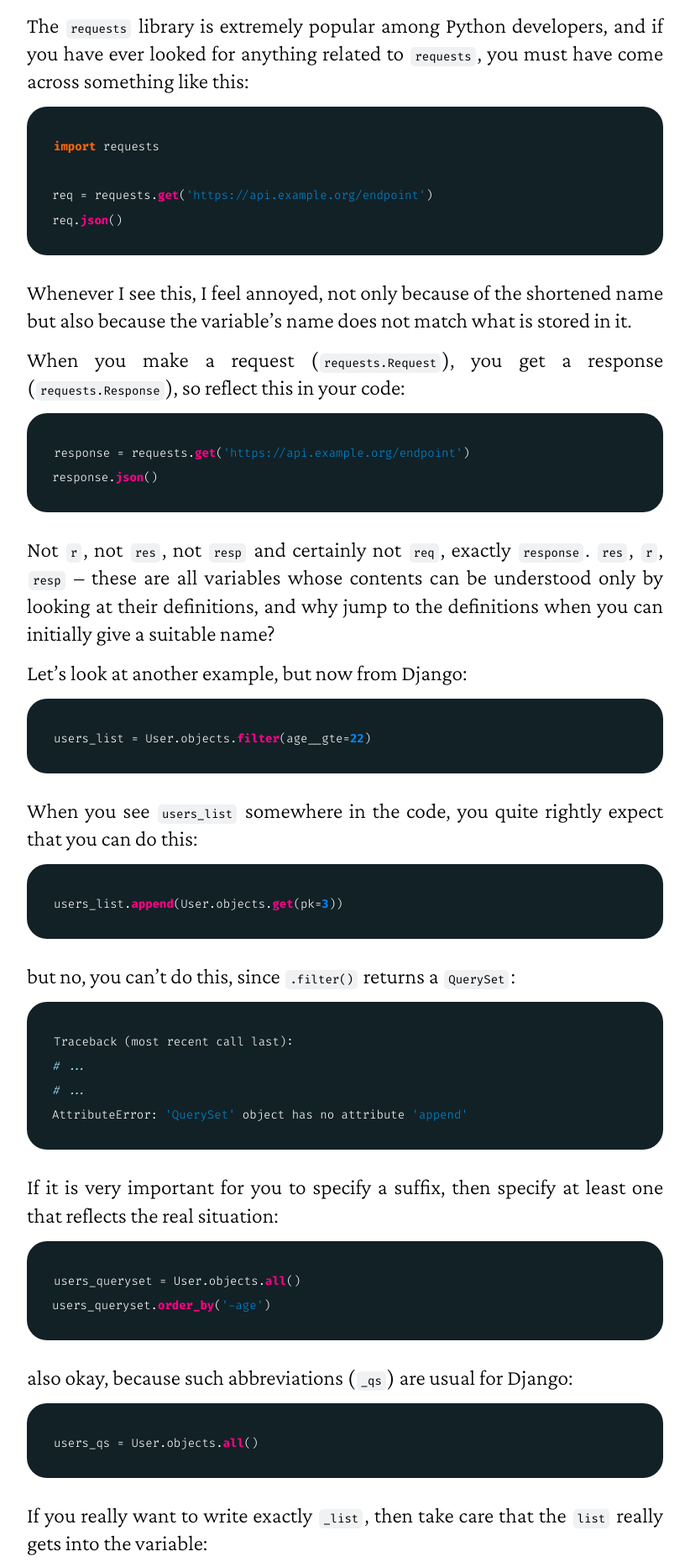
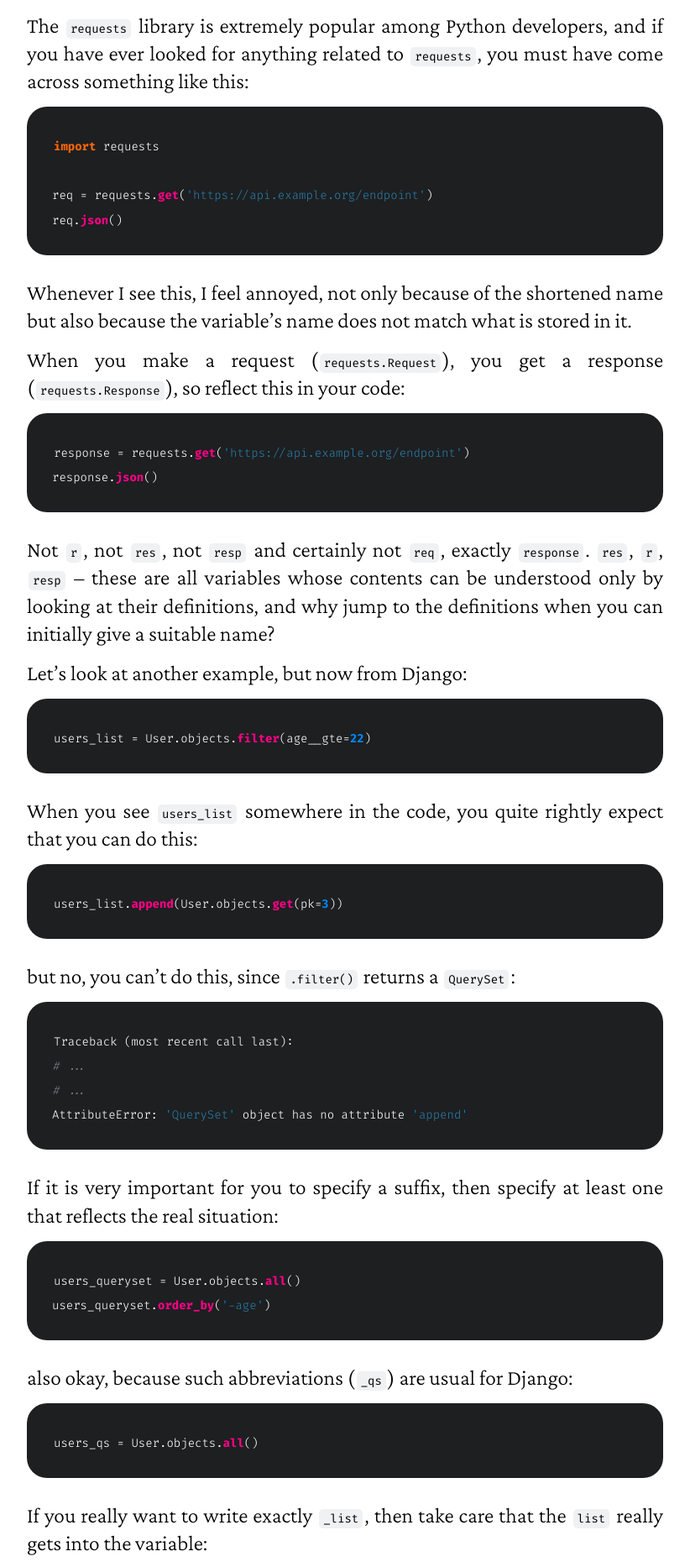
Before and after one commit to lk-geimfari/lk-geimfari.github.io, a Jekyll site: the page built from _posts/2020-07-06-a-few-thoughts-about-naming.md, in a window 1280 px wide. Shown: the part 858-2724 px from the top of the page at 84% size, without its empty margins (229-1051 px from the left). Built offline with Jekyll 4.4.1, drawn with Linux system fonts in a browser that asks for light colours; nearby versions of some CDN libraries.

Commit message:
Fix theme

```diff
--- a/assets/css/syntax.css
+++ b/assets/css/syntax.css
@@ -6,7 +6,7 @@
     color: #97e1ff;
     border-radius: 2px;
     white-space: pre;
-    background-color: #122126;
+    background-color: #1d1f21;
     font-size: 14px;
     font-family: 'Fira Code', monospace !important;
 }
@@ -41,7 +41,7 @@
 }
 
 .content pre {
-    background: #122126 !important;
+    background: #1d1f21 !important;
     padding: 12px 13px;
     margin-bottom: 1.75rem;
 }
@@ -130,6 +130,7 @@
 /* Comment.Preproc */
 .highlight .c1 {
     font-style: italic;
+    color: #717a7d !important;
 }
 
 /* Comment.Single */
@@ -237,7 +238,7 @@
 
 /* Literal.Number */
 .highlight .s {
-    color: #0086d2;
+    color: #2b79a2;
 }
 
 /* Literal.String */
@@ -438,7 +439,8 @@
 
 @media (prefers-color-scheme: dark) {
     .content code.highlighter-rouge {
-        color: #adbac7;
-        background-color: rgba(99, 110, 123, 0.4)
+        color: #98a3ad;
+        background-color: rgba(99, 110, 123, 0.4);
+        background-color: #1d1f21;
     }
 }
--- a/assets/css/theme.css
+++ b/assets/css/theme.css
@@ -43,7 +43,7 @@
 
 @media (prefers-color-scheme: dark) {
     html, body {
-        background-color: rgb(6, 22, 26);
+        background-color: #141617;
     }
 
     .nv-item {
```
